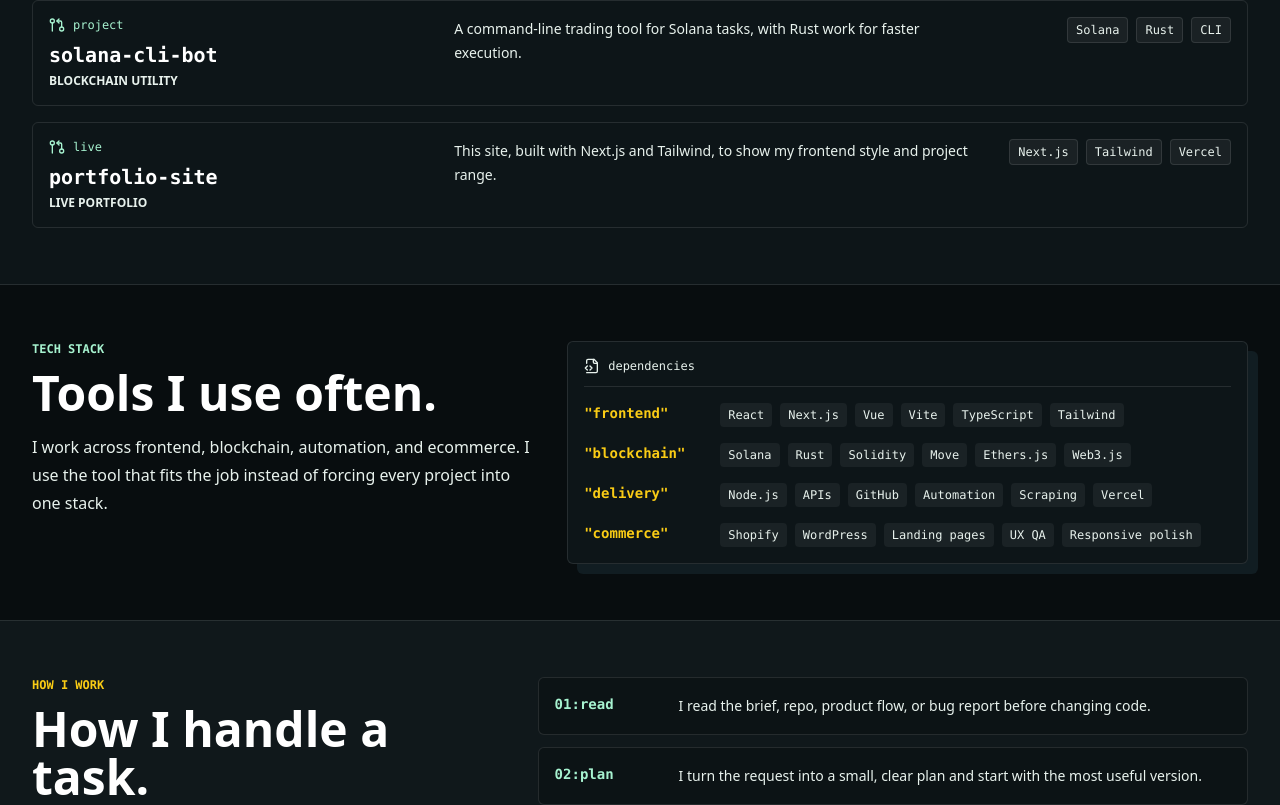
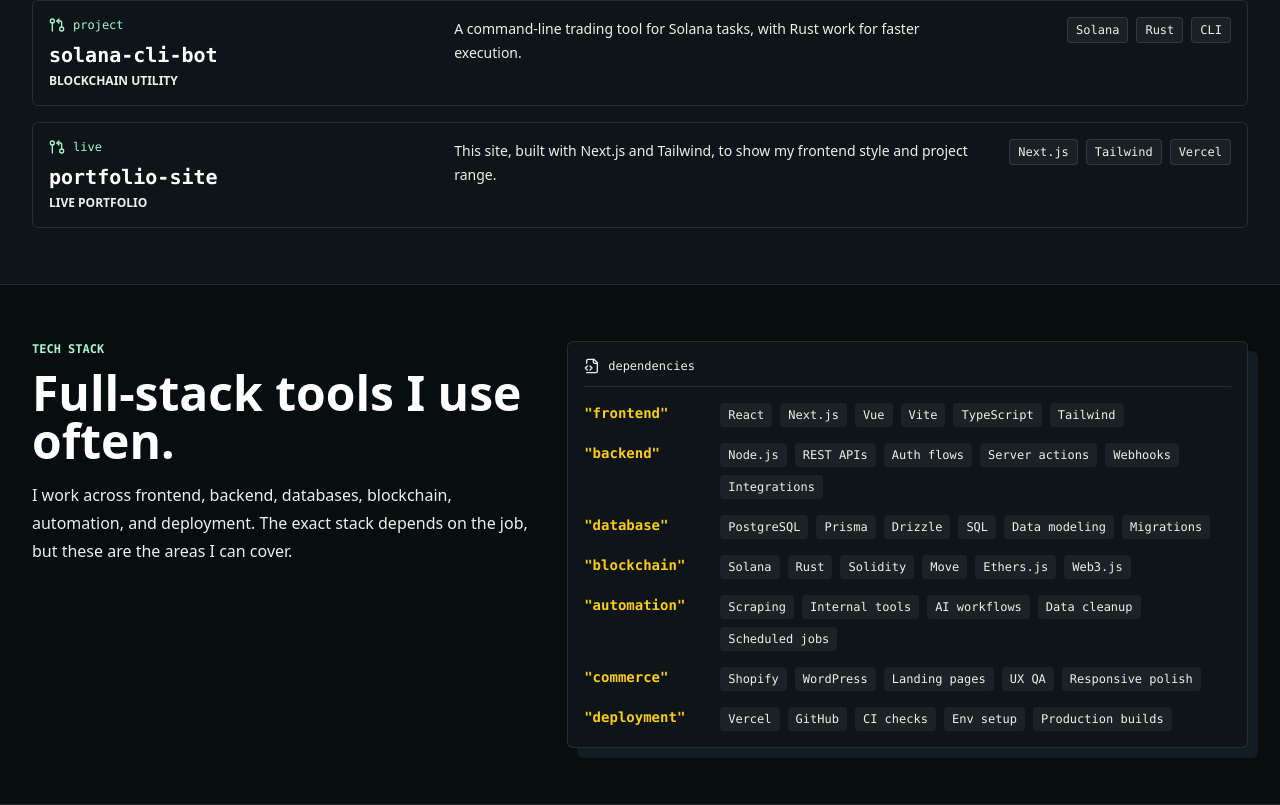
Before and after one commit to chefallan/shopify-landing-portfolio, a Next.js app: page / in a window 1280 px wide. Shown: the part 1995-2800 px from the top of the page. Built offline with nearby package versions, Linux system fonts and the light colour scheme.

Commit message:
Show full-stack backend coverage

```diff
--- a/app/page.tsx
+++ b/app/page.tsx
@@ -27,7 +27,7 @@
   ["01", "const developer = {"],
   ["02", "  name: 'Allan Catayoc',"],
   ["03", "  role: 'Senior Full-Stack Developer',"],
-  ["04", "  focus: ['React', 'Next.js', 'Web3', 'AI tools', 'Shopify'],"],
+  ["04", "  focus: ['frontend', 'backend', 'web3', 'ai tools', 'shopify'],"],
   ["05", "  mode: ['remote', 'part-time', 'project-based'],"],
   ["06", "  ships: 'usable products, not just screens'"],
   ["07", "};"]
@@ -97,9 +97,12 @@
 
 const stackGroups = [
   ["frontend", ["React", "Next.js", "Vue", "Vite", "TypeScript", "Tailwind"]],
+  ["backend", ["Node.js", "REST APIs", "Auth flows", "Server actions", "Webhooks", "Integrations"]],
+  ["database", ["PostgreSQL", "Prisma", "Drizzle", "SQL", "Data modeling", "Migrations"]],
   ["blockchain", ["Solana", "Rust", "Solidity", "Move", "Ethers.js", "Web3.js"]],
-  ["delivery", ["Node.js", "APIs", "GitHub", "Automation", "Scraping", "Vercel"]],
-  ["commerce", ["Shopify", "WordPress", "Landing pages", "UX QA", "Responsive polish"]]
+  ["automation", ["Scraping", "Internal tools", "AI workflows", "Data cleanup", "Scheduled jobs"]],
+  ["commerce", ["Shopify", "WordPress", "Landing pages", "UX QA", "Responsive polish"]],
+  ["deployment", ["Vercel", "GitHub", "CI checks", "Env setup", "Production builds"]]
 ];
 
 const workflow = [
@@ -325,11 +328,11 @@
           <div>
             <p className="font-mono text-xs font-black uppercase text-emerald-200">tech stack</p>
             <h2 className="mt-3 text-3xl font-black leading-tight text-white sm:text-5xl">
-              Tools I use often.
+              Full-stack tools I use often.
             </h2>
             <p className="mt-4 max-w-xl text-base leading-7 text-white/62">
-              I work across frontend, blockchain, automation, and ecommerce. I use the tool that fits
-              the job instead of forcing every project into one stack.
+              I work across frontend, backend, databases, blockchain, automation, and deployment.
+              The exact stack depends on the job, but these are the areas I can cover.
             </p>
           </div>
           <div className="rounded-md border border-white/10 bg-[#0d1518] p-4 font-mono shadow-[10px_10px_0_rgba(125,211,252,0.08)]">
```
